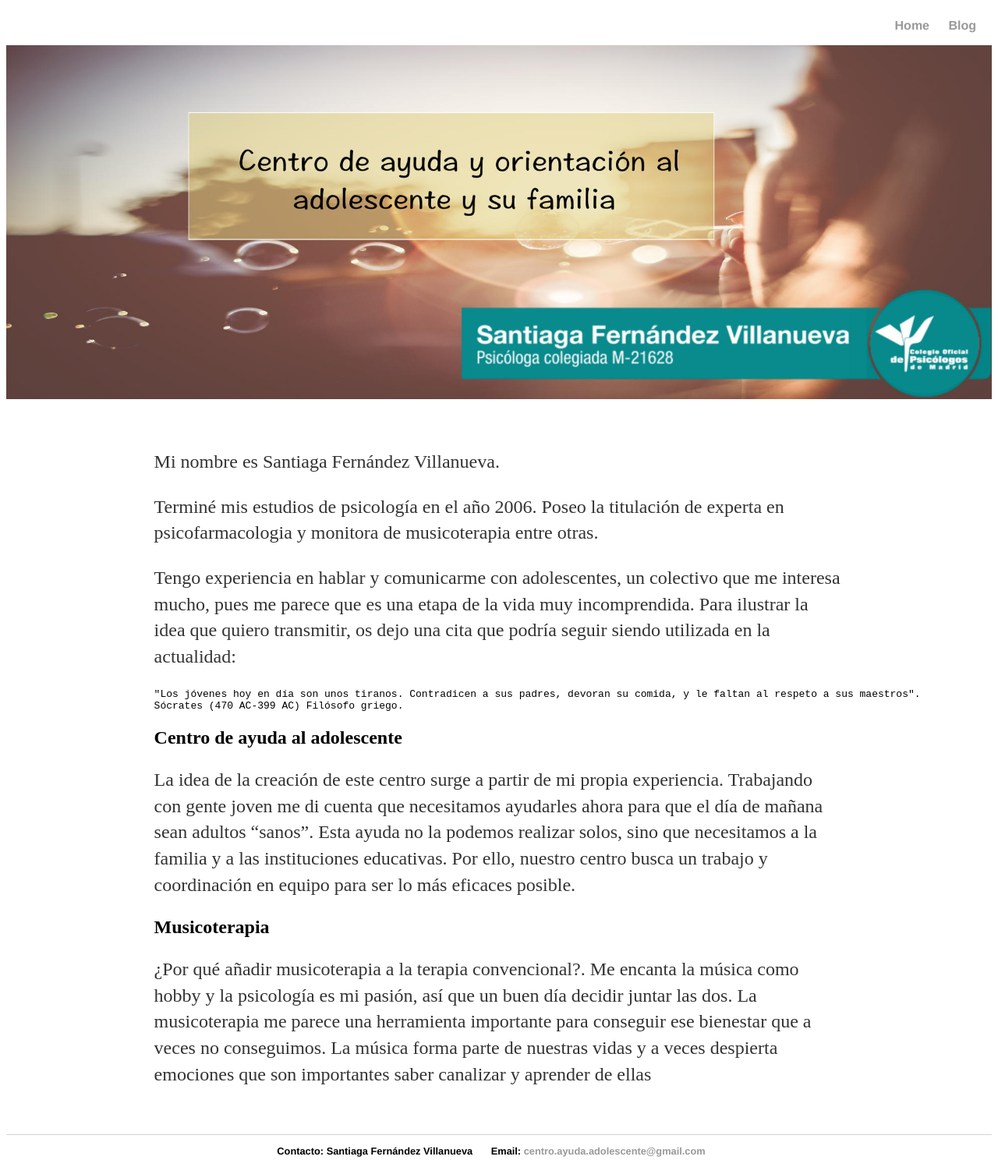
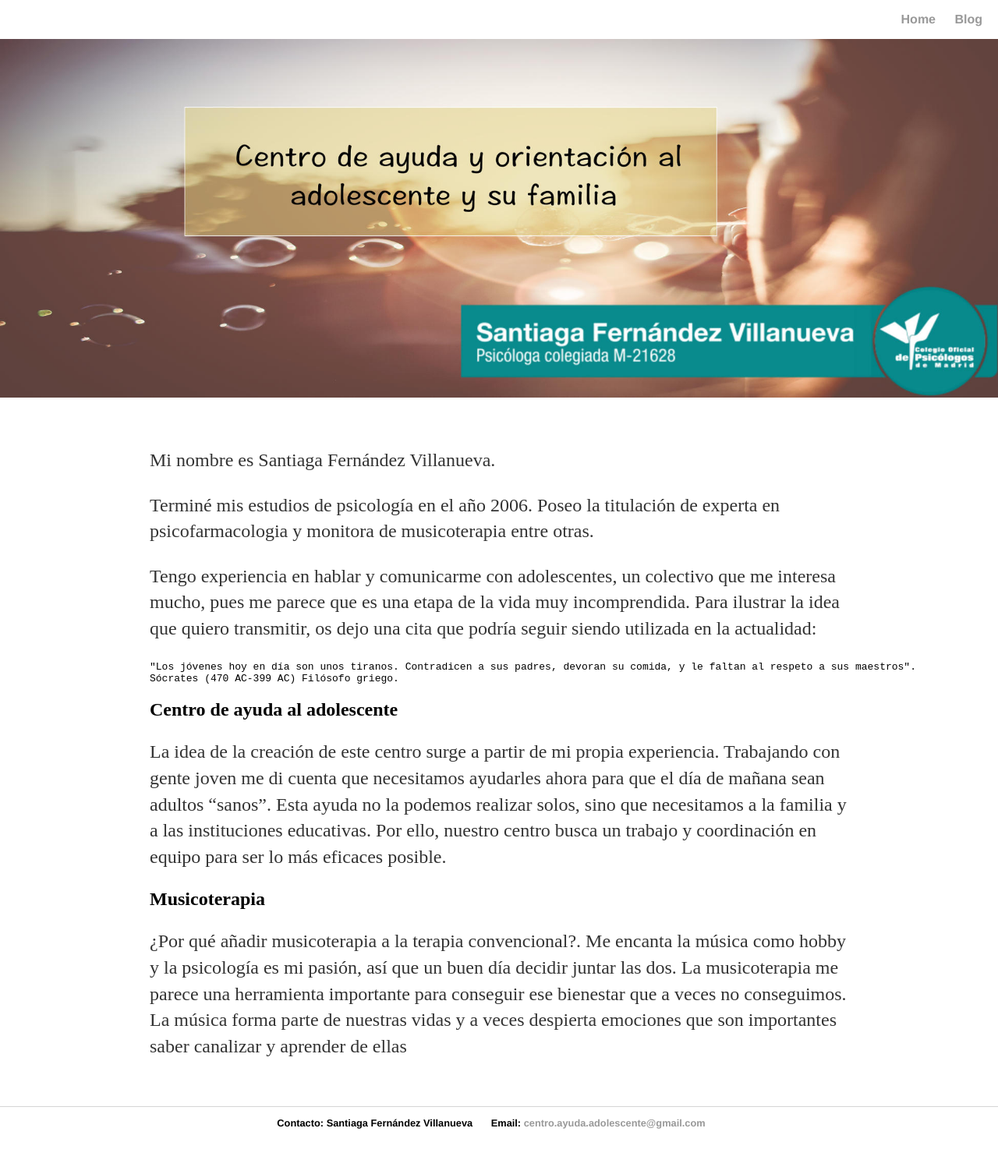
Before and after one commit to cristinafsanz/centro-ayuda-adolescentes, a Jekyll site: the page built from index.md, in a window 1280 px wide. Shown: the whole page at 78% size. Built offline with Jekyll 4.4.1, drawn with Linux system fonts in a browser that asks for light colours; after the commit the page ends 1461 px from its top, so only the background shows below that.

Commit message:
Header image without margin

```diff
--- a/css/main.css
+++ b/css/main.css
@@ -1,3 +1,6 @@
+body {
+    margin: 0;
+}
 h1 {
     display: none;
 }
@@ -28,6 +31,7 @@ header {
 
 img {
     max-width: 100%;
+    width: 100%;
 }
 a {
     text-decoration: none;
```
